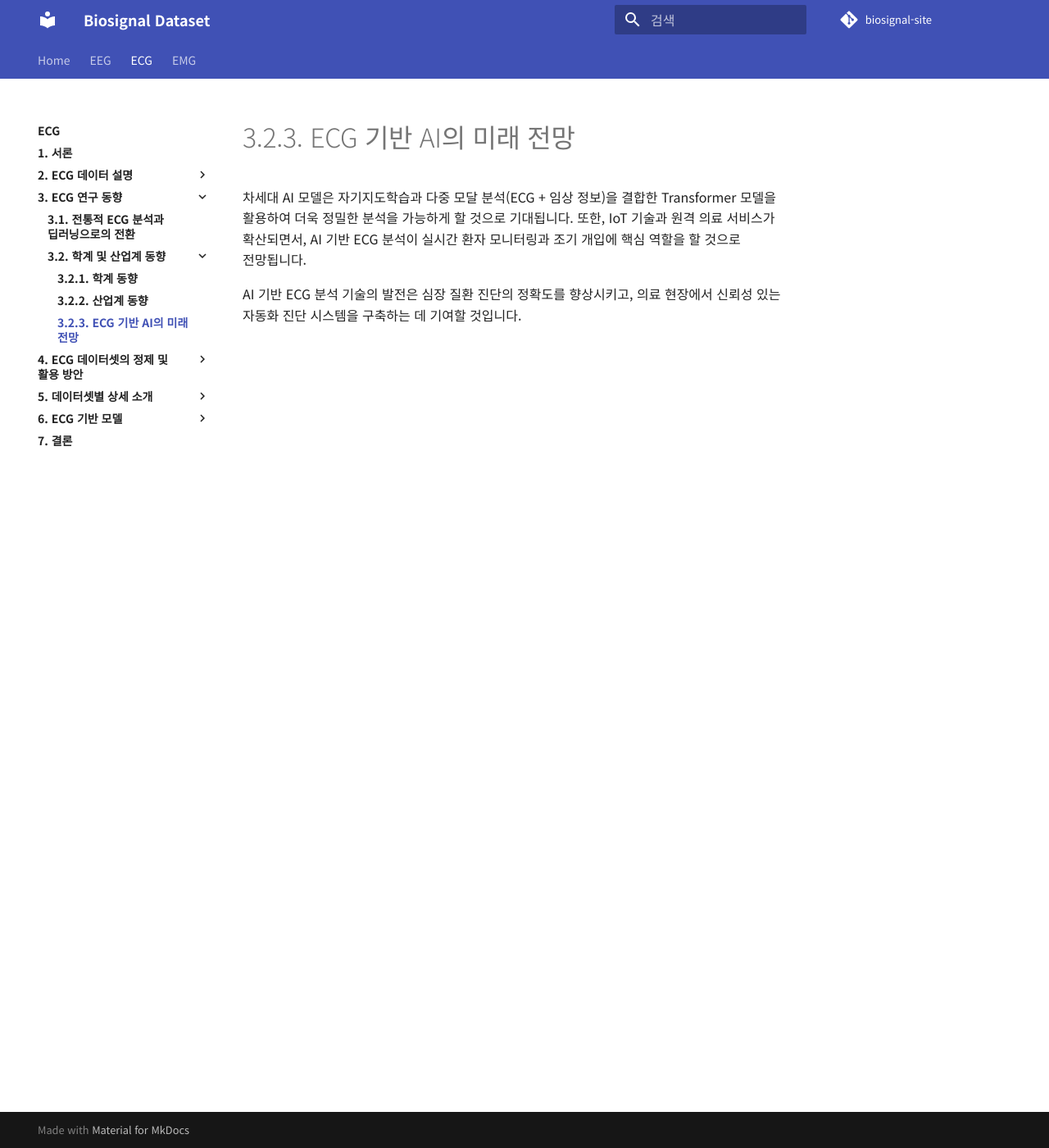
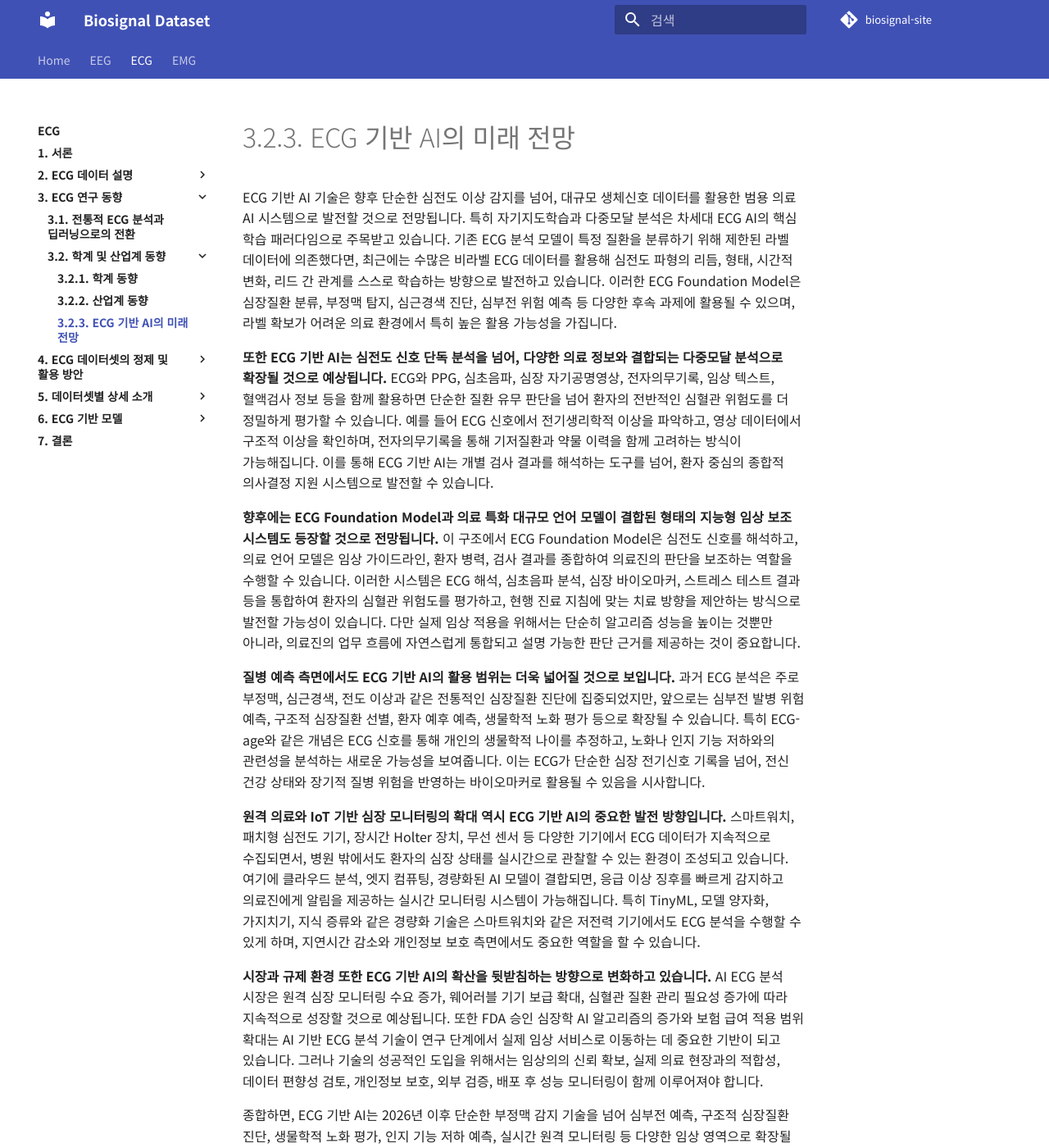
Before and after one commit to iwantjeonyeok/biosignal-site, an MkDocs documentation site: the page built from docs/ecg/3-ecg-연구-동향/3-2-학계-및-산업계-동향/3-2-3-ecg-기반-ai의-미래-전망.md, in a window 1280 px wide and 1400 px high. Shown: the whole window at 82% size. Built offline with MkDocs 1.6.1 and Material for MkDocs 9.7.7, drawn with Linux system fonts in a browser that asks for light colours; comment, search, counter and statistics services are not loaded; some of the changed text lies outside the part shown.

Commit message:
Update 3-2-3-ecg-기반-ai의-미래-전망.md

```diff
--- a/docs/ecg/3-ecg-연구-동향/3-2-학계-및-산업계-동향/3-2-3-ecg-기반-ai의-미래-전망.md
+++ b/docs/ecg/3-ecg-연구-동향/3-2-학계-및-산업계-동향/3-2-3-ecg-기반-ai의-미래-전망.md
@@ -1,6 +1,15 @@
 # 3.2.3. ECG 기반 AI의 미래 전망
 
+ECG 기반 AI 기술은 향후 단순한 심전도 이상 감지를 넘어, 대규모 생체신호 데이터를 활용한 범용 의료 AI 시스템으로 발전할 것으로 전망됩니다. 특히 자기지도학습과 다중모달 분석은 차세대 ECG AI의 핵심 학습 패러다임으로 주목받고 있습니다. 기존 ECG 분석 모델이 특정 질환을 분류하기 위해 제한된 라벨 데이터에 의존했다면, 최근에는 수많은 비라벨 ECG 데이터를 활용해 심전도 파형의 리듬, 형태, 시간적 변화, 리드 간 관계를 스스로 학습하는 방향으로 발전하고 있습니다. 이러한 ECG Foundation Model은 심장질환 분류, 부정맥 탐지, 심근경색 진단, 심부전 위험 예측 등 다양한 후속 과제에 활용될 수 있으며, 라벨 확보가 어려운 의료 환경에서 특히 높은 활용 가능성을 가집니다.
 
-차세대 AI 모델은 자기지도학습과 다중 모달 분석(ECG + 임상 정보)을 결합한 Transformer 모델을 활용하여 더욱 정밀한 분석을 가능하게 할 것으로 기대됩니다. 또한, IoT 기술과 원격 의료 서비스가 확산되면서, AI 기반 ECG 분석이 실시간 환자 모니터링과 조기 개입에 핵심 역할을 할 것으로 전망됩니다.
+**또한 ECG 기반 AI는 심전도 신호 단독 분석을 넘어, 다양한 의료 정보와 결합되는 다중모달 분석으로 확장될 것으로 예상됩니다.** ECG와 PPG, 심초음파, 심장 자기공명영상, 전자의무기록, 임상 텍스트, 혈액검사 정보 등을 함께 활용하면 단순한 질환 유무 판단을 넘어 환자의 전반적인 심혈관 위험도를 더 정밀하게 평가할 수 있습니다. 예를 들어 ECG 신호에서 전기생리학적 이상을 파악하고, 영상 데이터에서 구조적 이상을 확인하며, 전자의무기록을 통해 기저질환과 약물 이력을 함께 고려하는 방식이 가능해집니다. 이를 통해 ECG 기반 AI는 개별 검사 결과를 해석하는 도구를 넘어, 환자 중심의 종합적 의사결정 지원 시스템으로 발전할 수 있습니다.
 
-AI 기반 ECG 분석 기술의 발전은 심장 질환 진단의 정확도를 향상시키고, 의료 현장에서 신뢰성 있는 자동화 진단 시스템을 구축하는 데 기여할 것입니다.
+**향후에는 ECG Foundation Model과 의료 특화 대규모 언어 모델이 결합된 형태의 지능형 임상 보조 시스템도 등장할 것으로 전망됩니다.** 이 구조에서 ECG Foundation Model은 심전도 신호를 해석하고, 의료 언어 모델은 임상 가이드라인, 환자 병력, 검사 결과를 종합하여 의료진의 판단을 보조하는 역할을 수행할 수 있습니다. 이러한 시스템은 ECG 해석, 심초음파 분석, 심장 바이오마커, 스트레스 테스트 결과 등을 통합하여 환자의 심혈관 위험도를 평가하고, 현행 진료 지침에 맞는 치료 방향을 제안하는 방식으로 발전할 가능성이 있습니다. 다만 실제 임상 적용을 위해서는 단순히 알고리즘 성능을 높이는 것뿐만 아니라, 의료진의 업무 흐름에 자연스럽게 통합되고 설명 가능한 판단 근거를 제공하는 것이 중요합니다.
+
+**질병 예측 측면에서도 ECG 기반 AI의 활용 범위는 더욱 넓어질 것으로 보입니다.** 과거 ECG 분석은 주로 부정맥, 심근경색, 전도 이상과 같은 전통적인 심장질환 진단에 집중되었지만, 앞으로는 심부전 발병 위험 예측, 구조적 심장질환 선별, 환자 예후 예측, 생물학적 노화 평가 등으로 확장될 수 있습니다. 특히 ECG-age와 같은 개념은 ECG 신호를 통해 개인의 생물학적 나이를 추정하고, 노화나 인지 기능 저하와의 관련성을 분석하는 새로운 가능성을 보여줍니다. 이는 ECG가 단순한 심장 전기신호 기록을 넘어, 전신 건강 상태와 장기적 질병 위험을 반영하는 바이오마커로 활용될 수 있음을 시사합니다.
+
+**원격 의료와 IoT 기반 심장 모니터링의 확대 역시 ECG 기반 AI의 중요한 발전 방향입니다.** 스마트워치, 패치형 심전도 기기, 장시간 Holter 장치, 무선 센서 등 다양한 기기에서 ECG 데이터가 지속적으로 수집되면서, 병원 밖에서도 환자의 심장 상태를 실시간으로 관찰할 수 있는 환경이 조성되고 있습니다. 여기에 클라우드 분석, 엣지 컴퓨팅, 경량화된 AI 모델이 결합되면, 응급 이상 징후를 빠르게 감지하고 의료진에게 알림을 제공하는 실시간 모니터링 시스템이 가능해집니다. 특히 TinyML, 모델 양자화, 가지치기, 지식 증류와 같은 경량화 기술은 스마트워치와 같은 저전력 기기에서도 ECG 분석을 수행할 수 있게 하며, 지연시간 감소와 개인정보 보호 측면에서도 중요한 역할을 할 수 있습니다.
+
+**시장과 규제 환경 또한 ECG 기반 AI의 확산을 뒷받침하는 방향으로 변화하고 있습니다.** AI ECG 분석 시장은 원격 심장 모니터링 수요 증가, 웨어러블 기기 보급 확대, 심혈관 질환 관리 필요성 증가에 따라 지속적으로 성장할 것으로 예상됩니다. 또한 FDA 승인 심장학 AI 알고리즘의 증가와 보험 급여 적용 범위 확대는 AI 기반 ECG 분석 기술이 연구 단계에서 실제 임상 서비스로 이동하는 데 중요한 기반이 되고 있습니다. 그러나 기술의 성공적인 도입을 위해서는 임상의의 신뢰 확보, 실제 의료 현장과의 적합성, 데이터 편향성 검토, 개인정보 보호, 외부 검증, 배포 후 성능 모니터링이 함께 이루어져야 합니다.
+
+종합하면, ECG 기반 AI는 2026년 이후 단순한 부정맥 감지 기술을 넘어 심부전 예측, 구조적 심장질환 진단, 생물학적 노화 평가, 인지 기능 저하 예측, 실시간 원격 모니터링 등 다양한 임상 영역으로 확장될 가능성이 큽니다. Foundation Model, 의료 특화 언어 모델, IoT 기반 원격 모니터링, 엣지 컴퓨팅 기술의 결합은 ECG 분석을 더욱 정밀하고 확장 가능한 의료 AI 시스템으로 발전시킬 것입니다. 다만 이러한 기술이 실제 의료 현장에서 신뢰성 있게 활용되기 위해서는 높은 성능뿐만 아니라 임상적 타당성, 설명가능성, 규제 승인, 의료진과의 협업 체계가 함께 갖추어져야 합니다. 결국 ECG 기반 AI의 미래는 알고리즘의 정확도 향상을 넘어, 의료 현장에서 안전하고 지속적으로 활용 가능한 지능형 진단 보조 시스템을 구축하는 방향으로 전개될 것입니다.
```
